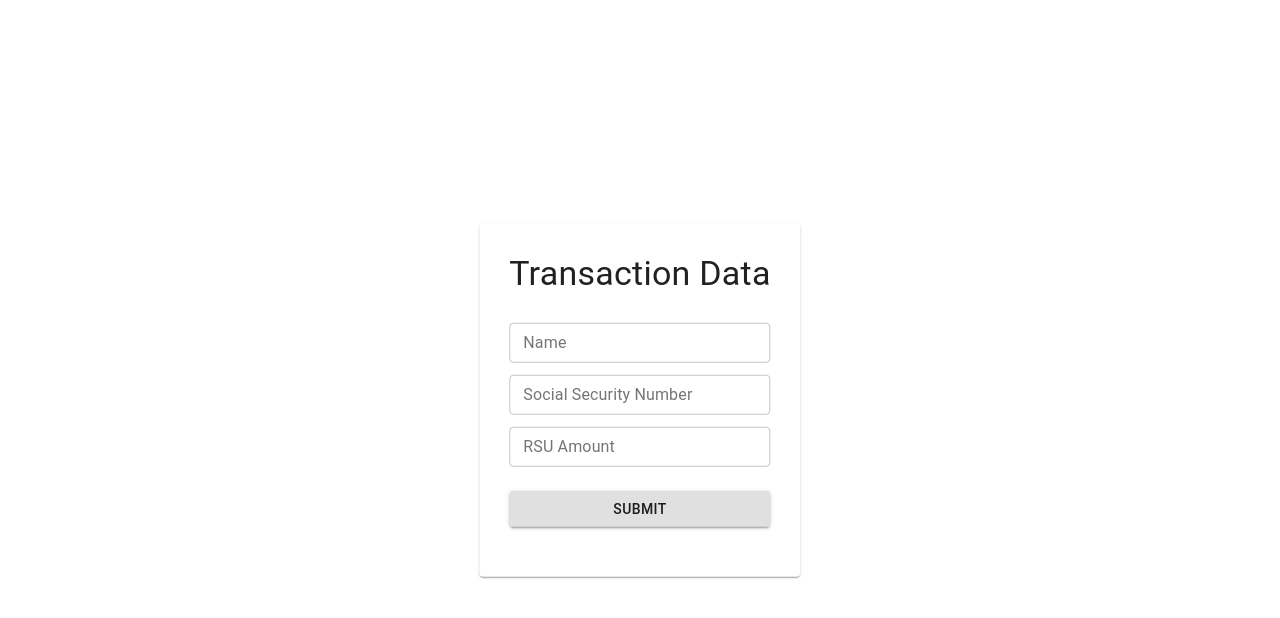
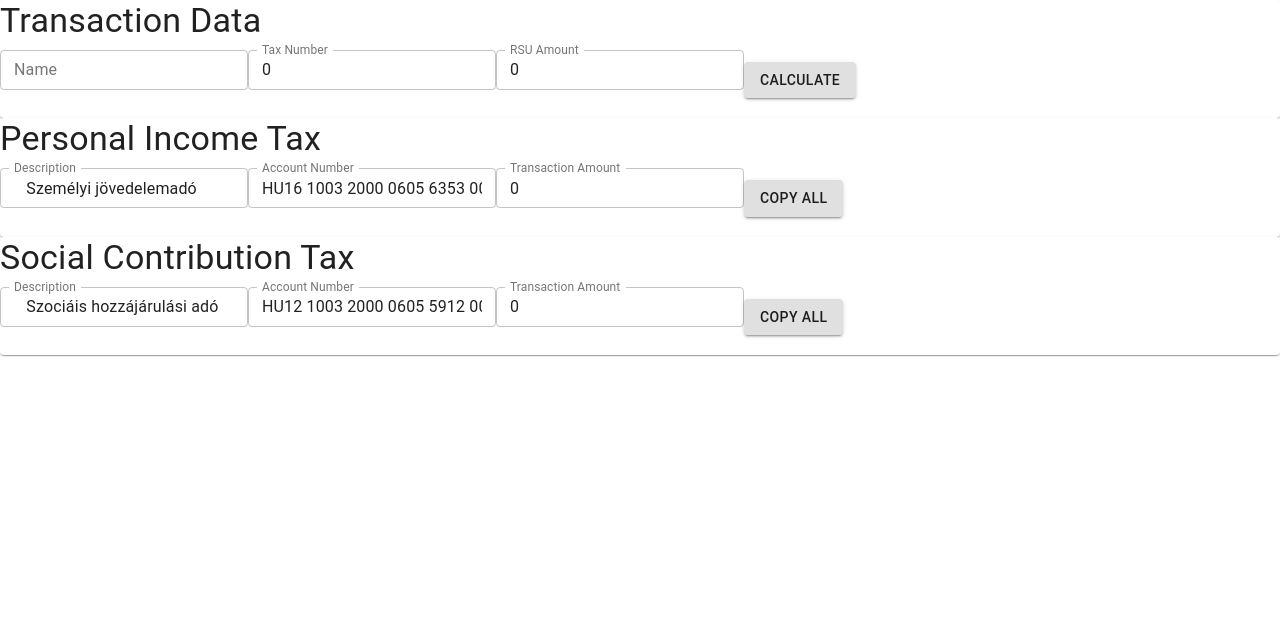
Before and after one commit to Skeletor48/rsuper, a React (Create React App) app: page / in a window 1280 px wide. Shown: the top 618 px of the page. Built offline with nearby package versions, Linux system fonts and the light colour scheme; the HTML template or start-up script is replaced by a standard one.

Commit message:
add basic logic and components

```diff
--- a/src/App.tsx
+++ b/src/App.tsx
@@ -1,10 +1,11 @@
-import React from 'react';
-import Form from "./components/RsuForm"
+import React, {useState} from 'react';
+import RsuTransactionDataSection from "./components/RsuTransactionDataSection"
+import {createStyles, makeStyles, Typography,Paper,Button} from "@material-ui/core";
 
 function App() {
   return (
     <div>
-        <div><Form/></div>
+        <div><RsuTransactionDataSection/></div>
     </div>
   );
 }
--- a/src/components/RsuForm.tsx
+++ b/src/components/RsuForm.tsx
@@ -1,4 +1,3 @@
-import React, {useState} from "react";
 import {createStyles, makeStyles, Typography,Paper,Button} from "@material-ui/core";
 
 import RsuInputField from "./RsuInputField";
@@ -7,12 +6,13 @@ const useStyles = makeStyles(() => createStyles({
     form : {
         display : "flex",
         flexDirection : "column",
+        alignSelf: "auto"
     },
     container : {
         backgroundColor : "#ffffff",
         position : "absolute",
-        top : "50%",
-        left : "50%",
+        top : "25%",
+        left : "80%",
         transform : "translate(-50%,-50%)",
         padding : 30,
         textAlign : "center"
@@ -25,38 +25,45 @@ const useStyles = makeStyles(() => createStyles({
     }
 }))
 
-type Values = {
-    name : string,
-    ssnumber : number | null,
-    amount : number,
+
+const labelMap= new Map<string, string>([
+  ['name', 'Name'],
+  ['taxNumber', 'Tax Number'],
+  ['amount', 'RSU Amount',],
+  ['description', 'Description'],
+  ['accountNumber', 'Account Number'],
+  ['transactionAmount','Transaction Amount']
+]);
+
+type RsuFormProps = {
+    formTitle: string,
+    fieldNames: string[],
+    buttonName?: string,
+    buttonHandler: (event: React.FormEvent<HTMLFormElement>) => void,
+    clickHandler?: (event: React.MouseEvent<HTMLInputElement>) => void,
+    changeHandler?: (event: React.ChangeEvent<HTMLInputElement>) => void,
+    isReadOnly?: boolean,
+    values: Map<string, string>
 }
 
-const RsuForm = () => {
-
+const RsuForm = (props: RsuFormProps) => {
     const classes = useStyles();
-    const [values,setValues] = useState<Values>({
-        name : "",
-        ssnumber : null,
-        amount : 0,
-    });
-
-    const handleChange = (event : React.ChangeEvent<HTMLInputElement>) => {
-        setValues({...values,[event.target.name] : event.target.value});
-    }
-
-    const handleSubmit = (event : React.FormEvent<HTMLFormElement>) => {
-        event.preventDefault();
-        console.log(values)
-    }
 
     return (
-        <Paper className={classes.container}>
-            <Typography variant={"h4"} className={classes.title}>Transaction Data </Typography>
-            <form onSubmit={(e) => handleSubmit(e)} className={classes.form}>
-                <RsuInputField changeHandler={handleChange} label={"Name"} name={"name"}/>
-                <RsuInputField changeHandler={handleChange} label={"Social Security Number"} name={"ssnumber"}/>
-                <RsuInputField changeHandler={handleChange} label={"RSU Amount"} name={"amount"}/>
-                <Button type={"submit"} variant={"contained"} className={classes.button}>Submit</Button>
+        <Paper >
+            <Typography variant={"h4"} >{props.formTitle}</Typography>
+            <form onSubmit={(e) => props.buttonHandler(e)} >
+            {props.fieldNames.map(fieldName => (
+              <RsuInputField
+              key={fieldName}
+              changeHandler={props.changeHandler}
+              clickHandler={props.clickHandler}
+              label={labelMap.get(fieldName)}
+              name={fieldName}
+              value={props.values.get(fieldName)}
+              readOnly={props.isReadOnly}/>
+   ))}
+                <Button type={"submit"} variant={"contained"} className={classes.button}>{props.buttonName}</Button>
             </form>
         </Paper>
     );
--- a/src/components/RsuInputField.tsx
+++ b/src/components/RsuInputField.tsx
@@ -2,9 +2,12 @@ import React from "react";
 import {TextField} from "@material-ui/core";
 
 type RsuInputFieldProps = {
-    label: string,
+    label?: string,
     name: string,
-    changeHandler: (event: React.ChangeEvent<HTMLInputElement>) => void,
+    value?: string,
+    changeHandler?: (event: React.ChangeEvent<HTMLInputElement>) => void,
+    clickHandler?: (event: React.MouseEvent<HTMLInputElement>) => void,
+    readOnly?: boolean,
 }
 
 const RsuInputField = (props: RsuInputFieldProps) => {
@@ -12,7 +15,12 @@ const RsuInputField = (props: RsuInputFieldProps) => {
         <TextField
             label={props.label}
             name={props.name}
+            value={props.value || ''}
             onChange={props.changeHandler}
+            onClick={props.clickHandler}
+            InputProps={{
+              readOnly: props.readOnly,
+         }}
 
             variant={"outlined"} //enables special material-ui styling
             size={"small"}
--- /dev/null
+++ b/src/components/RsuTransactionDataSection.tsx
@@ -0,0 +1,64 @@
+import React, {useState} from 'react';
+import RsuTransactionDetailsBox from "./RsuTransactionDetailsBox";
+import RsuTransactionInputBox from "./RsuTransactionInputBox";
+// import {createStyles, makeStyles, Typography,Paper,Button} from "@material-ui/core";
+
+type InputValues = {
+    name : string,
+    taxNumber : string,
+    amount : string,
+}
+
+type DetailValues = {
+   name : string,
+   taxNumber: string,
+   transactionAmount : string,
+}
+
+function RsuTransactionDataSection() {
+
+  const [inputValues,setInputValues] = useState<InputValues>({
+      name : "",
+      taxNumber : '0',
+      amount : '0',
+  });
+
+  const [detailValues,setDetailValues] = useState<DetailValues>({
+    name : '',
+    taxNumber: '',
+    transactionAmount : '0',
+  });
+
+  const handleSub = (event : React.FormEvent<HTMLFormElement>) => {
+    event.preventDefault();
+      setDetailValues({
+        name : inputValues.name,
+        taxNumber: inputValues.taxNumber,
+        transactionAmount : inputValues.amount,
+      });
+  }
+
+  const handleCopyAll = (event : React.FormEvent<HTMLFormElement>) => {
+    event.preventDefault();
+    // debugger;
+    // const dataToSave =['description', 'accountNumber', 'transactionAmount'].reduce((savedDetail,detail)=>{
+    //   return `${savedDetail} ${event.target.elements[detail].value}`;
+    // },'')
+    // navigator.clipboard.writeText(dataToSave);
+    // console.log('clicked',event);
+  }
+
+  const handleChange = (event : React.ChangeEvent<HTMLInputElement>) => {
+      setInputValues({...inputValues,[event.target.name] : event.target.value});
+      console.log('change')
+  }
+
+  return (
+    <div >
+        <div><RsuTransactionInputBox values={inputValues}  buttonHandler={handleSub} changeHandler={handleChange} /></div>
+        <div><RsuTransactionDetailsBox values={detailValues} buttonHandler={handleCopyAll} changeHandler={handleChange} /></div>
+    </div>
+  );
+}
+
+export default RsuTransactionDataSection;
--- /dev/null
+++ b/src/components/RsuTransactionDetailsBox.tsx
@@ -0,0 +1,73 @@
+import RsuForm from "./RsuForm";
+import * as CONSTANTS from "../constants";
+
+interface NavDetail {
+  TYPE: number,
+  TITLE: string,
+  ACCOUNT_NUMBER: string,
+  DESCRIPTION_ENDING: string,
+  FORMULA: (amount: number) => number,
+}
+
+type DetailValues = {
+   name : string,
+   taxNumber: string,
+   transactionAmount : string,
+}
+
+type RsuTransactionDetailsBoxProps = {
+    buttonHandler: (event: React.FormEvent<HTMLFormElement>) => void,
+    changeHandler?: (event: React.ChangeEvent<HTMLInputElement>) => void,
+    values: DetailValues
+}
+
+const RsuTransactionDetailsBox = (props: RsuTransactionDetailsBoxProps) => {
+  console.log(props)
+
+  const navDetails = Object.values(CONSTANTS.NAV_DETAILS);
+
+  const handleCopy = (event : React.MouseEvent<HTMLInputElement>) => {
+    navigator.clipboard.writeText((event.target as HTMLInputElement).value);
+    console.log('clicked');
+  }
+
+  const getTransactionAmount = (navDetail : NavDetail) => {
+    const amount = Number(props.values['transactionAmount'].replace(/\s/g,''))
+    return String(navDetail.FORMULA(amount));
+  }
+
+  const getValues = (navDetailType : number) => {
+    const navDetail = navDetails.filter(detail => detail.TYPE === navDetailType);
+    debugger;
+    const valuesMap= new Map<string, string>([
+      ['description', `${props.values['name']}  ${props.values['taxNumber']} ${navDetail[0].DESCRIPTION_ENDING}`],
+      ['accountNumber', `${navDetail[0].ACCOUNT_NUMBER}`],
+      ['transactionAmount', getTransactionAmount(navDetail[0])]
+    ]);
+    return valuesMap;
+
+  }
+
+
+    return (
+      <div>
+          <div>
+          { navDetails.map(item=>(
+            <RsuForm
+            key={item.TITLE}
+            formTitle={item.TITLE}
+            fieldNames={['description','accountNumber','transactionAmount']}
+            buttonName= {'Copy All'}
+            buttonHandler={props.buttonHandler}
+            changeHandler={props.changeHandler}
+            clickHandler={handleCopy}
+            values={getValues(item.TYPE)}
+            isReadOnly={true}/>
+          ))}
+
+          </div>
+      </div>
+    );
+}
+
+export default RsuTransactionDetailsBox;
--- /dev/null
+++ b/src/components/RsuTransactionInputBox.tsx
@@ -0,0 +1,41 @@
+import RsuForm from "./RsuForm";
+
+type InputValues = {
+    name : string,
+    taxNumber : string,
+    amount : string,
+}
+
+
+type RsuTransactionInputBoxProps = {
+    buttonHandler: (event: React.FormEvent<HTMLFormElement>) => void,
+    changeHandler?: (event: React.ChangeEvent<HTMLInputElement>) => void,
+    values: InputValues
+}
+
+function RsuTransactionInputBox(props: RsuTransactionInputBoxProps) {
+
+  const valuesMap= new Map<string, string>([
+    ['name', props.values['name']],
+    ['taxNumber', props.values['taxNumber']],
+    ['amount',props.values['amount']]
+  ]);
+
+  return (
+    <div>
+        <div>
+          <RsuForm
+          formTitle={'Transaction Data'}
+          fieldNames={['name','taxNumber','amount']}
+          buttonName= {'Calculate'}
+          buttonHandler={props.buttonHandler}
+          changeHandler={props.changeHandler}
+          isReadOnly={false}
+          values={valuesMap}
+          />
+        </div>
+    </div>
+  );
+}
+
+export default RsuTransactionInputBox;
--- /dev/null
+++ b/src/constants/index.js
@@ -0,0 +1,16 @@
+export const NAV_DETAILS = {
+    PERSONAL_INCOME_TAX: {
+      TYPE: 1,
+      TITLE: 'Personal Income Tax',
+      ACCOUNT_NUMBER: 'HU16 1003 2000 0605 6353 0000 0000',
+      DESCRIPTION_ENDING: 'Személyi jövedelemadó',
+      FORMULA: (amount) => amount * 0.89 * 0.15,
+    },
+    SOCIAL_CONTRIBUTION_TAX: {
+      TYPE: 2,
+      TITLE: 'Social Contribution Tax',
+      ACCOUNT_NUMBER: 'HU12 1003 2000 0605 5912 0000 0000',
+      DESCRIPTION_ENDING: 'Szociáis hozzájárulási adó',
+      FORMULA: (amount) => amount * 0.89 * 0.13,
+    }
+};
```
Also changed, not shown: package.json (+7 -1 lines), src/constants/NAV_DETAILS.js (added, +33 -0 lines), 1 other file (tests, documents, lock files or other folders).
